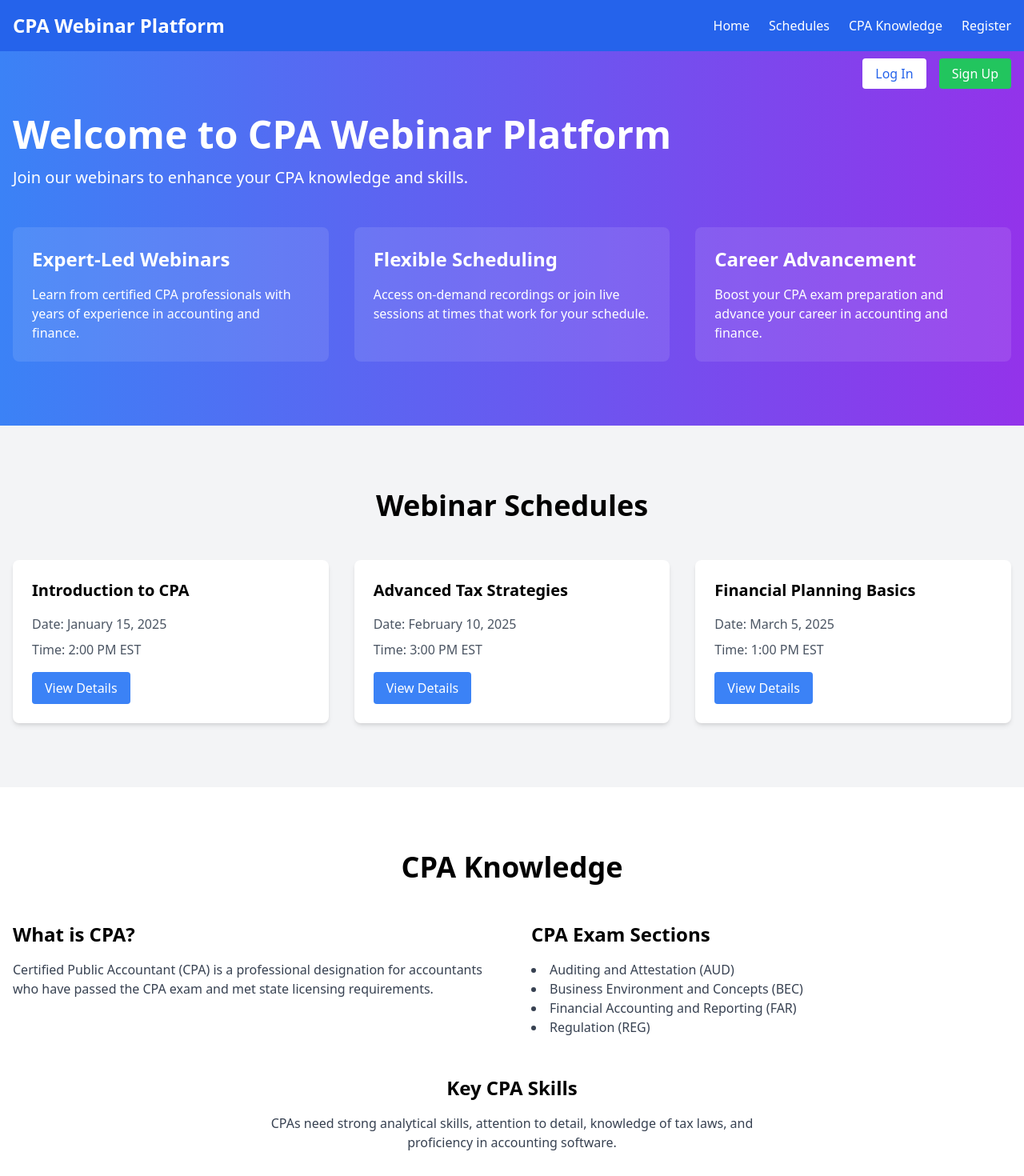
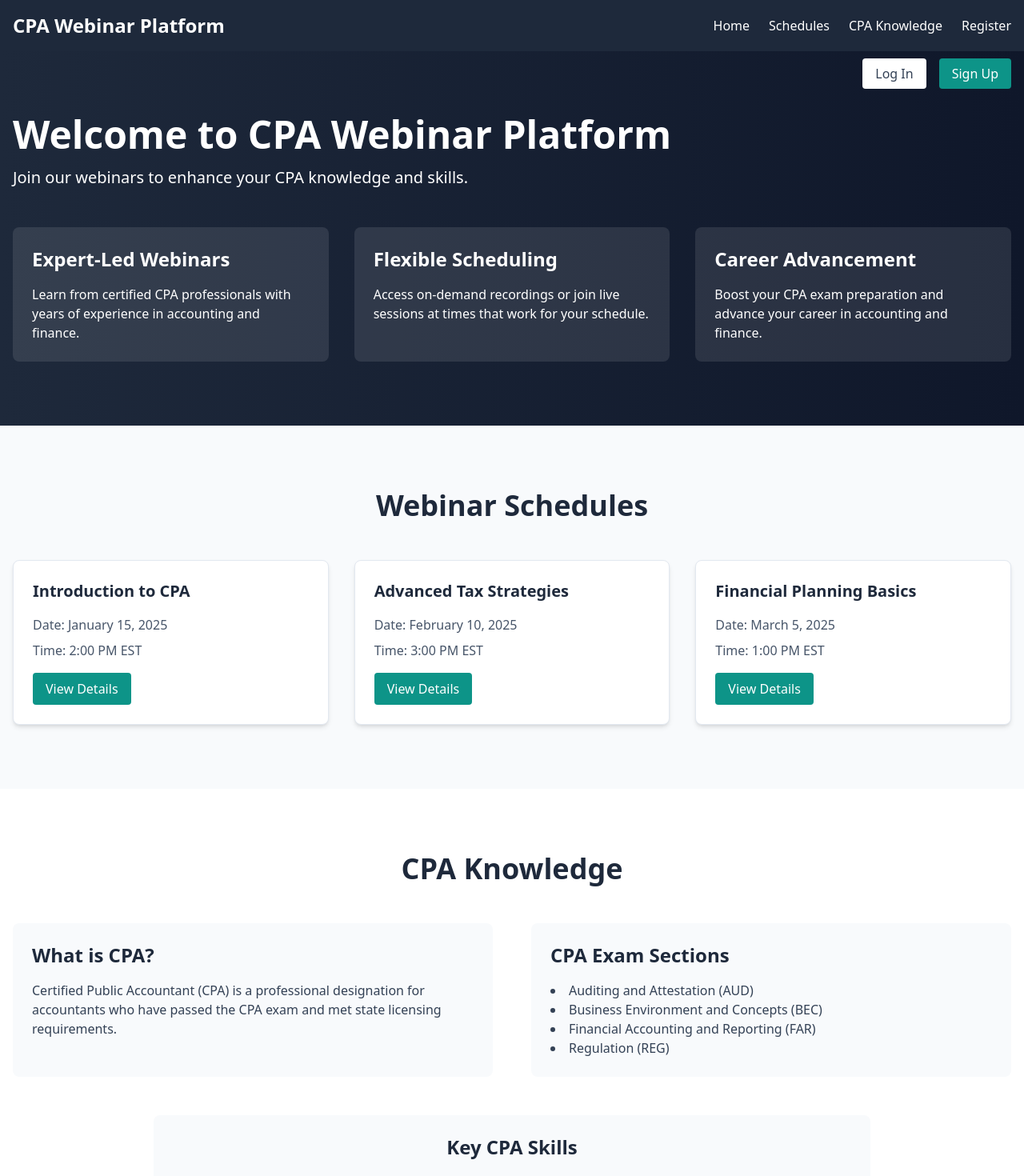
Before and after one commit to ayden-sun/cpa_website, a React (Create React App) app: page / in a window 1280 px wide. Shown: the top 1470 px of the page at 80% size. Built offline with nearby package versions, Linux system fonts and the light colour scheme.

Commit message:
Update theme to professional slate/teal color scheme

```diff
--- a/src/App.js
+++ b/src/App.js
@@ -16,15 +16,15 @@ function App() {
         <Routes>
           <Route path="/" element={
             <>
-              <nav className="bg-blue-600 text-white shadow-lg">
+              <nav className="bg-slate-800 text-white shadow-lg">
                 <div className="container mx-auto px-4 py-4">
                   <div className="flex justify-between items-center">
                     <h1 className="text-2xl font-bold">CPA Webinar Platform</h1>
                     <div className="space-x-6">
-                      <a href="#home" className="hover:text-blue-200 transition-colors">Home</a>
-                      <a href="#schedules" className="hover:text-blue-200 transition-colors">Schedules</a>
-                      <a href="#knowledge" className="hover:text-blue-200 transition-colors">CPA Knowledge</a>
-                      <a href="#register" className="hover:text-blue-200 transition-colors">Register</a>
+                      <a href="#home" className="hover:text-teal-300 transition-colors">Home</a>
+                      <a href="#schedules" className="hover:text-teal-300 transition-colors">Schedules</a>
+                      <a href="#knowledge" className="hover:text-teal-300 transition-colors">CPA Knowledge</a>
+                      <a href="#register" className="hover:text-teal-300 transition-colors">Register</a>
                     </div>
                   </div>
                 </div>
--- a/src/components/Home.js
+++ b/src/components/Home.js
@@ -2,12 +2,12 @@ import React from 'react';
 
 const Home = () => {
   return (
-    <section id="home" className="py-20 bg-gradient-to-r from-blue-500 to-purple-600 text-white relative">
+    <section id="home" className="py-20 bg-gradient-to-r from-slate-800 to-slate-900 text-white relative">
       <div className="absolute top-4 right-4 space-x-4">
-        <a href="/login" className="bg-white text-blue-600 px-4 py-2 rounded hover:bg-gray-100">
+        <a href="/login" className="bg-white text-slate-700 px-4 py-2 rounded hover:bg-gray-100 font-medium">
           Log In
         </a>
-        <a href="/signup" className="bg-green-500 text-white px-4 py-2 rounded hover:bg-green-600">
+        <a href="/signup" className="bg-teal-600 text-white px-4 py-2 rounded hover:bg-teal-700 font-medium">
           Sign Up
         </a>
       </div>
--- a/src/components/Knowledge.js
+++ b/src/components/Knowledge.js
@@ -2,19 +2,19 @@ import React from 'react';
 
 const Knowledge = () => {
   return (
-    <section id="knowledge" className="py-20">
+    <section id="knowledge" className="py-20 bg-white">
       <div className="container mx-auto px-4">
-        <h2 className="text-4xl font-bold text-center mb-12">CPA Knowledge</h2>
+        <h2 className="text-4xl font-bold text-center mb-12 text-slate-800">CPA Knowledge</h2>
         <div className="grid grid-cols-1 md:grid-cols-2 gap-12 mb-12">
-          <div>
-            <h3 className="text-2xl font-semibold mb-4">What is CPA?</h3>
-            <p className="text-gray-700">
+          <div className="bg-slate-50 p-6 rounded-lg">
+            <h3 className="text-2xl font-semibold mb-4 text-slate-800">What is CPA?</h3>
+            <p className="text-slate-700">
               Certified Public Accountant (CPA) is a professional designation for accountants who have passed the CPA exam and met state licensing requirements.
             </p>
           </div>
-          <div>
-            <h3 className="text-2xl font-semibold mb-4">CPA Exam Sections</h3>
-            <ul className="list-disc list-inside text-gray-700">
+          <div className="bg-slate-50 p-6 rounded-lg">
+            <h3 className="text-2xl font-semibold mb-4 text-slate-800">CPA Exam Sections</h3>
+            <ul className="list-disc list-inside text-slate-700">
               <li>Auditing and Attestation (AUD)</li>
               <li>Business Environment and Concepts (BEC)</li>
               <li>Financial Accounting and Reporting (FAR)</li>
@@ -22,9 +22,9 @@ const Knowledge = () => {
             </ul>
           </div>
         </div>
-        <div className="text-center">
-          <h3 className="text-2xl font-semibold mb-4">Key CPA Skills</h3>
-          <p className="text-gray-700 max-w-2xl mx-auto">
+        <div className="text-center bg-slate-50 p-6 rounded-lg max-w-4xl mx-auto">
+          <h3 className="text-2xl font-semibold mb-4 text-slate-800">Key CPA Skills</h3>
+          <p className="text-slate-700">
             CPAs need strong analytical skills, attention to detail, knowledge of tax laws, and proficiency in accounting software.
           </p>
         </div>
--- a/src/components/Login.js
+++ b/src/components/Login.js
@@ -44,7 +44,7 @@ const Login = () => {
                 name="email"
                 type="email"
                 required
-                className="appearance-none rounded-none relative block w-full px-3 py-2 border border-gray-300 placeholder-gray-500 text-gray-900 rounded-t-md focus:outline-none focus:ring-blue-500 focus:border-blue-500 focus:z-10 sm:text-sm"
+                className="appearance-none rounded-none relative block w-full px-3 py-2 border border-slate-300 placeholder-slate-500 text-slate-900 rounded-t-md focus:outline-none focus:ring-teal-500 focus:border-teal-500 focus:z-10 sm:text-sm"
                 placeholder="Email address"
                 value={formData.email}
                 onChange={handleChange}
@@ -59,7 +59,7 @@ const Login = () => {
                 name="password"
                 type="password"
                 required
-                className="appearance-none rounded-none relative block w-full px-3 py-2 border border-gray-300 placeholder-gray-500 text-gray-900 rounded-b-md focus:outline-none focus:ring-blue-500 focus:border-blue-500 focus:z-10 sm:text-sm"
+                className="appearance-none rounded-none relative block w-full px-3 py-2 border border-slate-300 placeholder-slate-500 text-slate-900 rounded-b-md focus:outline-none focus:ring-teal-500 focus:border-teal-500 focus:z-10 sm:text-sm"
                 placeholder="Password"
                 value={formData.password}
                 onChange={handleChange}
@@ -70,7 +70,7 @@ const Login = () => {
           <div>
             <button
               type="submit"
-              className="group relative w-full flex justify-center py-2 px-4 border border-transparent text-sm font-medium rounded-md text-white bg-blue-600 hover:bg-blue-700 focus:outline-none focus:ring-2 focus:ring-offset-2 focus:ring-blue-500"
+              className="group relative w-full flex justify-center py-2 px-4 border border-transparent text-sm font-medium rounded-md text-white bg-teal-600 hover:bg-teal-700 focus:outline-none focus:ring-2 focus:ring-offset-2 focus:ring-teal-500"
             >
               Sign in
             </button>
--- a/src/components/Register.js
+++ b/src/components/Register.js
@@ -20,7 +20,7 @@ const Register = () => {
   };
 
   return (
-    <section id="register" className="py-20 bg-gray-100">
+    <section id="register" className="py-20 bg-slate-50">
       <div className="container mx-auto px-4 max-w-2xl">
         <h2 className="text-4xl font-bold text-center mb-12">Register for a Webinar</h2>
         <form onSubmit={handleSubmit} className="bg-white p-8 rounded-lg shadow-md">
--- a/src/components/Schedules.js
+++ b/src/components/Schedules.js
@@ -20,16 +20,16 @@ const Schedules = () => {
   ];
 
   return (
-    <section id="schedules" className="py-20 bg-gray-100">
+    <section id="schedules" className="py-20 bg-slate-50">
       <div className="container mx-auto px-4">
-        <h2 className="text-4xl font-bold text-center mb-12">Webinar Schedules</h2>
+        <h2 className="text-4xl font-bold text-center mb-12 text-slate-800">Webinar Schedules</h2>
         <div className="grid grid-cols-1 md:grid-cols-3 gap-8">
           {webinars.map((webinar, index) => (
-            <div key={index} className="bg-white rounded-lg shadow-md p-6 hover:shadow-lg transition-shadow">
-              <h3 className="text-xl font-semibold mb-4">{webinar.title}</h3>
-              <p className="text-gray-600 mb-2">Date: {webinar.date}</p>
-              <p className="text-gray-600 mb-4">Time: {webinar.time}</p>
-              <button className="bg-blue-500 text-white px-4 py-2 rounded hover:bg-blue-600 transition-colors">
+            <div key={index} className="bg-white rounded-lg shadow-md p-6 hover:shadow-lg transition-shadow border border-slate-200">
+              <h3 className="text-xl font-semibold mb-4 text-slate-800">{webinar.title}</h3>
+              <p className="text-slate-600 mb-2">Date: {webinar.date}</p>
+              <p className="text-slate-600 mb-4">Time: {webinar.time}</p>
+              <button className="bg-teal-600 text-white px-4 py-2 rounded hover:bg-teal-700 transition-colors font-medium">
                 View Details
               </button>
             </div>
```
